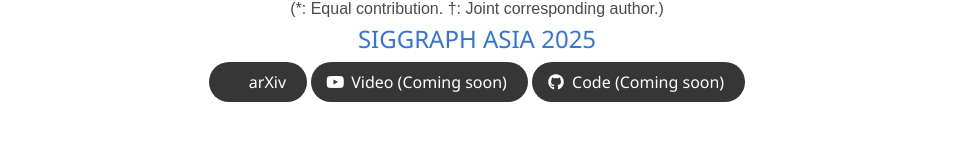
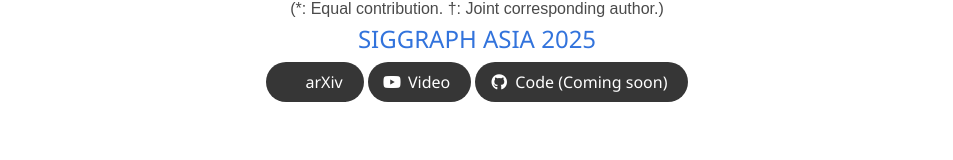
Before and after one commit to jdily/autosketch.github.io, a plain HTML site: page index.html in a window 1280 px wide. Shown: the part 244-404 px from the top of the page, without its empty margins (163-1116 px from the left). Drawn offline with nearby package versions, Linux system fonts and the light colour scheme; some icons are missing; a web font is replaced by a local one.

Commit message:
update video

```diff
--- a/index.html
+++ b/index.html
@@ -106,12 +106,13 @@
       <!-- Video Link. -->
       <span class="link-block">
         <a
+          href="https://youtu.be/MHercX5v8UI"
           class="external-link button is-normal is-rounded is-dark"
         >
           <span class="icon">
             <i class="fab fa-youtube"></i>
           </span>
-          <span>Video (Coming soon)</span>
+          <span>Video</span>
         </a>
       </span>
       <!-- Code Link. -->
```
